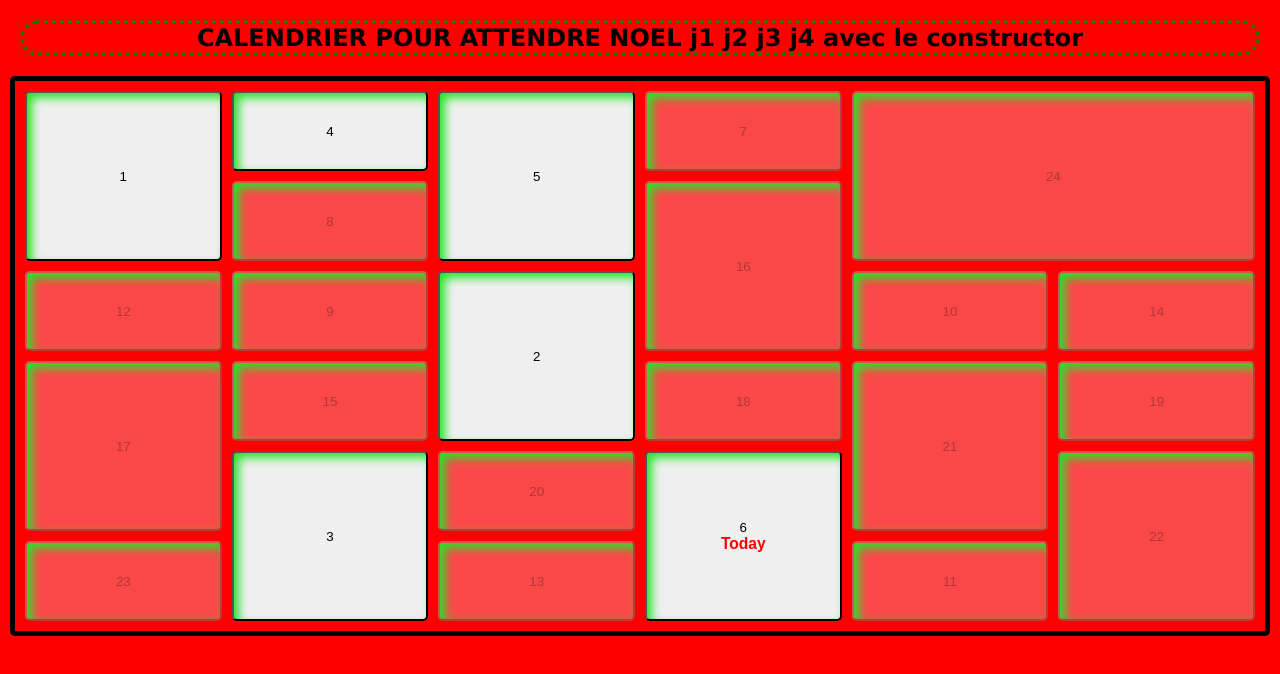
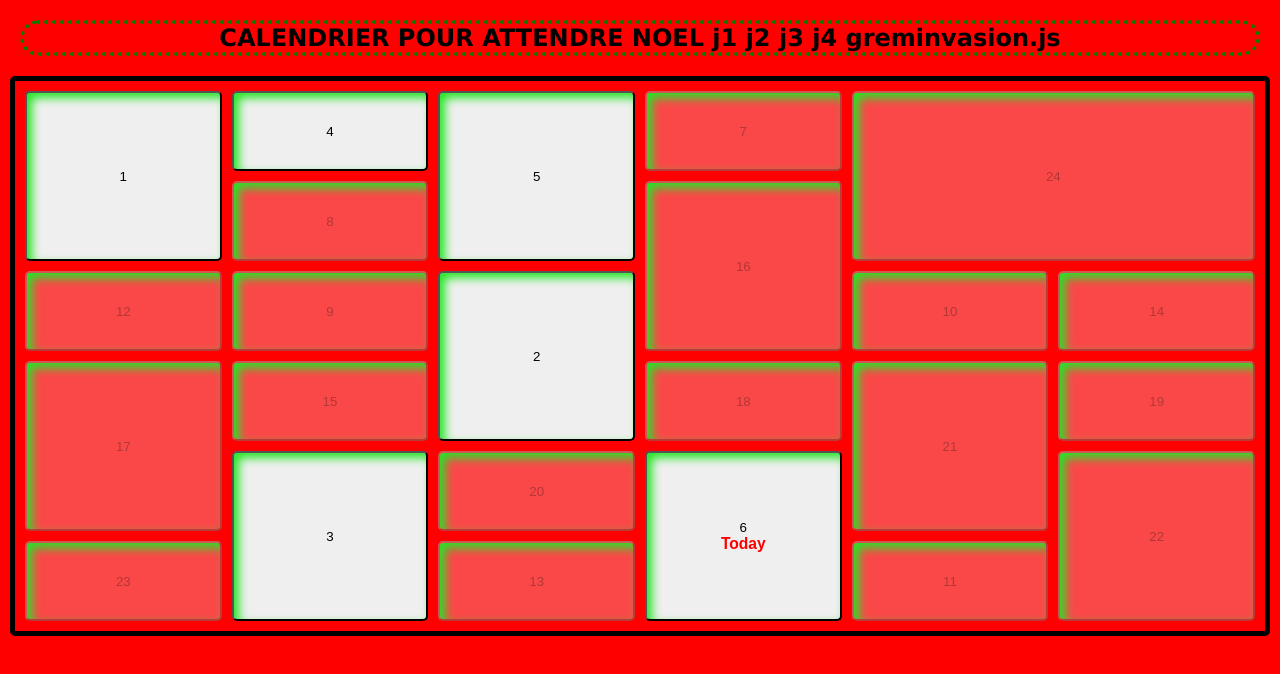
Before and after one commit to RogerBytes-Softworks/DistantHostTesting, a plain HTML site: page index.html in a window 1280 px wide. Drawn offline with Linux system fonts and the light colour scheme; a web font is replaced by a local one.

Commit message:
no comment

```diff
--- a/index.html
+++ b/index.html
@@ -23,7 +23,7 @@
 <body>
 
 <div class="calendar">
-        <h1>CALENDRIER POUR ATTENDRE NOEL j1 j2 j3 j4 avec le constructor</h1>
+        <h1>CALENDRIER POUR ATTENDRE NOEL j1 j2 j3 j4 greminvasion.js</h1>
         <div class="cases">
             <button data-day="1" class="b1">1</button>
             <button data-day="2"class="b2">2</button>
```
